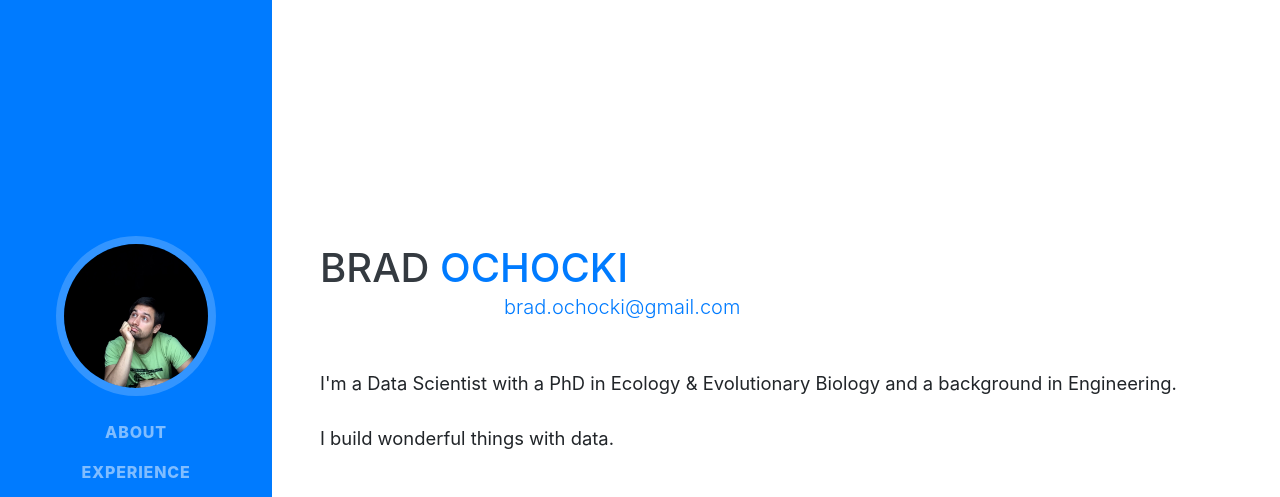
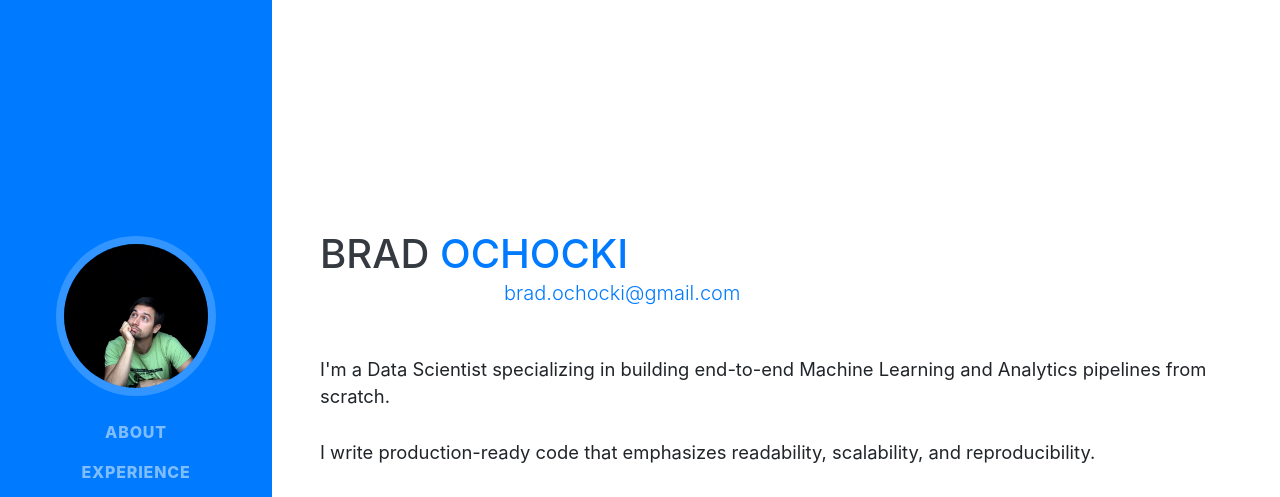
Before and after one commit to bochocki/bochocki.github.io, a website with bundled scripts: page index.html in a window 1280 px wide. Shown: the top 497 px of the page. Built offline with nearby package versions, Linux system fonts and the light colour scheme; a web font is replaced by a local one.

Commit message:
Change taglines

```diff
--- a/index.html
+++ b/index.html
@@ -65,7 +65,7 @@
           <a href="mailto:brad.ochocki@gmail.com" target="_blank">brad.ochocki@gmail.com</a>
         </div>
 
-        <p class="lead mb-5">I'm a Data Scientist with a PhD in Ecology & Evolutionary Biology and a background in Engineering.<br></br>I build wonderful things with data.</p>
+        <p class="lead mb-5">I'm a Data Scientist specializing in building end-to-end Machine Learning and Analytics pipelines from scratch.<br></br>I write production-ready code that emphasizes readability, scalability, and reproducibility.</p>
         <div class="social-icons">
           <a href="https://www.linkedin.com/in/bradochocki" target="_blank">
             <i class="fab fa-linkedin-in"></i>
```
